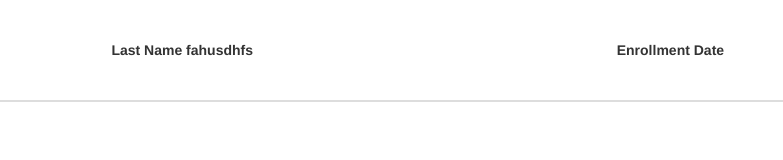
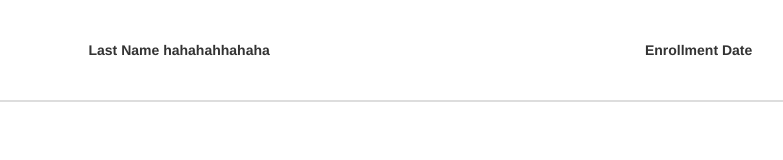
Before and after one commit to changzhai/msaphase2-cz, a plain HTML site: page handsondemo/index.html in a window 1280 px wide. Shown: the full height of the page, 276-1059 px from the left. Drawn offline with Linux system fonts and the light colour scheme; no server answers.

Commit message:
test commit 2

```diff
--- a/handsondemo/index.html
+++ b/handsondemo/index.html
@@ -16,7 +16,7 @@
         <thead>
             <tr>
                 <th>First Name</th>
-                <th>Last Name fahusdhfs</th>
+                <th>Last Name hahahahhahaha</th>
                 <th>Enrollment Date</th>
             </tr>
         </thead>
```
